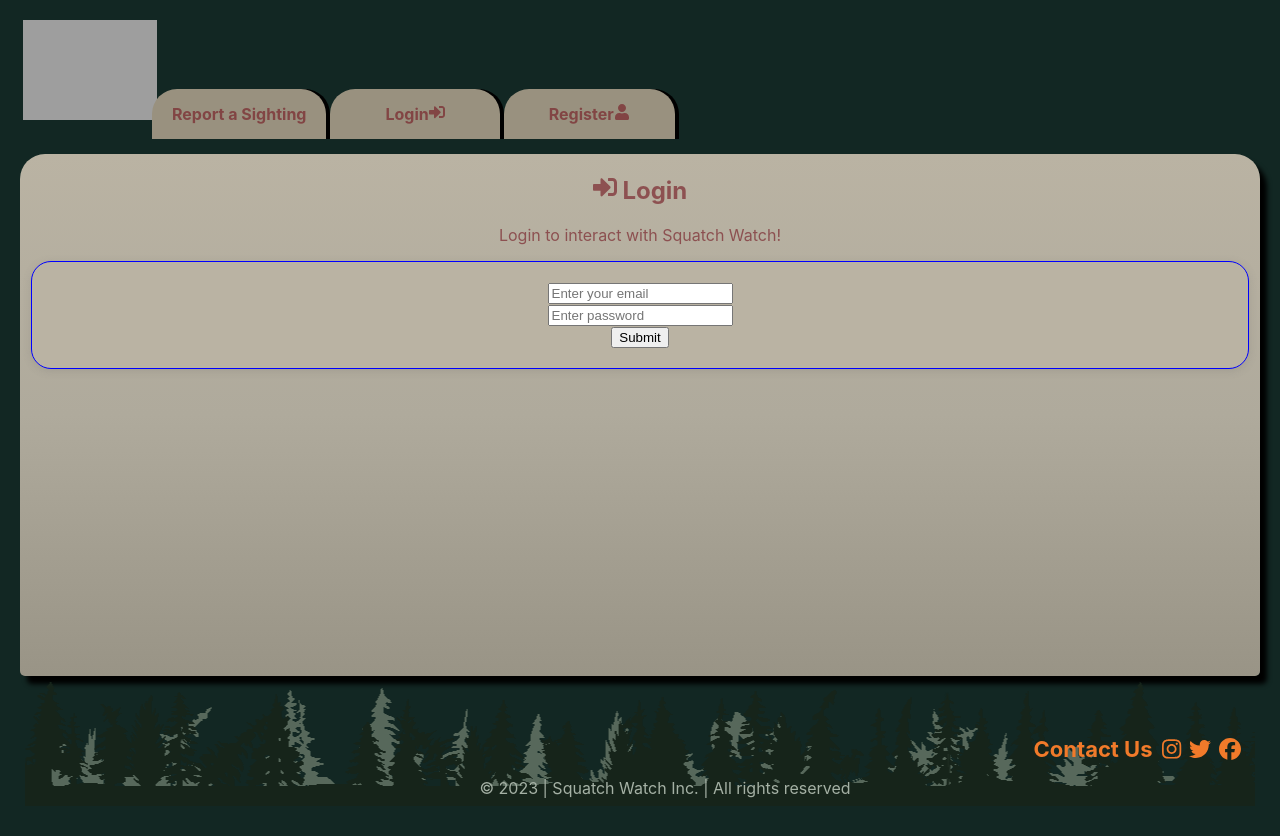
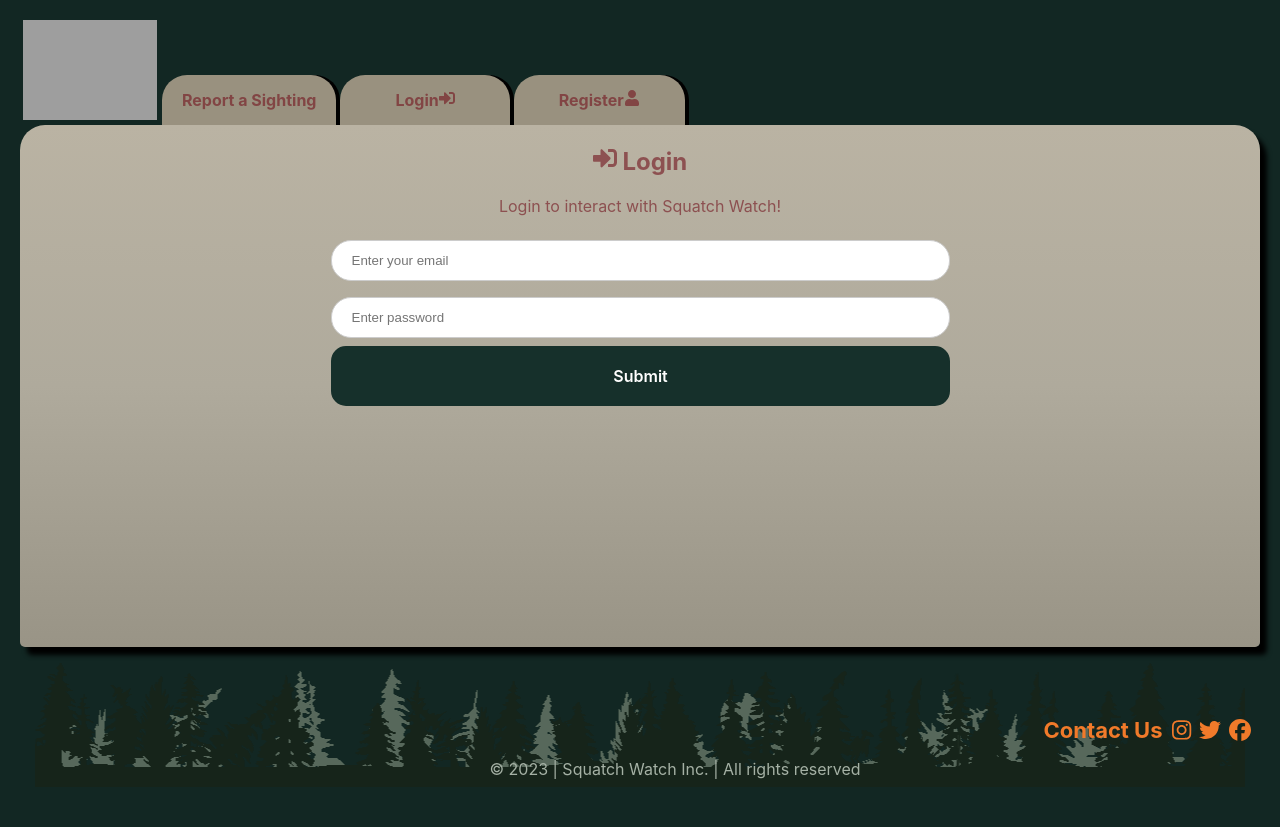
Before and after one commit to johncapovani/Squatch-Watch, a React (Create React App) app in the folder frontend/: page /login in a window 1280 px wide. Shown: the top 836 px of the page. Built offline with nearby package versions, Linux system fonts and the light colour scheme; grey boxes are pictures that could not be loaded.

Commit message:
fixed more css

```diff
--- a/frontend/src/App.css
+++ b/frontend/src/App.css
@@ -1,15 +1,16 @@
 /* * {
-    background-color: #122723;
-    color: #751922a2;
+
 } */
 
+/* background color */
 .container {
     padding: 20px;
     background-color: #122723;
+    margin: 0px;
 }
 
+/* logo sizing */
 .logo {
-    /* background-image: url(https://dejpknyizje2n.cloudfront.net/svgcustom/clipart/preview/bigfoot-or-sasquatch-sighting-29688-300x300.png); */
     text-decoration: none;
     display: flex;
     justify-content: center;
@@ -19,17 +20,18 @@
     background-size: 100px;
 }
 
+
 .gallery {
     background-color: #bab3a3;
     height: 4vh;
 }
 
+/* page styling and managment */
 .home {
     background-image: linear-gradient(to bottom, #bab3a3, #afaa9c, #999486);
-    /* background-color:#bab3a3; */
     color: #751922a2;
     font-weight: bold;
-    height: 70vh;
+    height: 65vh;
     border-radius: 25px 25px 5px 5px;
     text-align: center;
     box-shadow: 7px 8px 5px black;
@@ -37,7 +39,6 @@
 
 .login {
     background-image: linear-gradient(to bottom, #bab3a3, #afaa9c, #999486);
-    /* background-color: #bab3a3; */
     color: #751922a2;
     height: 65vh;
     border-radius: 25px 25px 5px 5px;
@@ -46,19 +47,47 @@
     padding: 1px;
 }
 
-.lForm {
-    border: 1px solid blue;
-    margin: 10px;
-    padding: 20px;
-    flex: 1 1 0px;
-    background: #BAB3A3;
-    box-shadow: rgba(99, 99, 99, 0.2) 0px 2px 8px 0px;
+.lform-control {
+    width: 100%;
+    padding: 12px 20px;
+    margin: 8px 0;
+    display: inline-block;
+    border: 1px solid #ccc;
     border-radius: 20px;
+    box-sizing: border-box;
+    background: white;
+    max-width: 50%;
+}
+
+.lbtn {
+    appearance: none;
+    background-color: #16302B;
+    border: 2px solid #16302B;
+    border-radius: 15px;
+    box-sizing: border-box;
+    color: #FFFFFF;
+    cursor: pointer;
+    display: inline-block;
+    font-family: Roobert, -apple-system, BlinkMacSystemFont, "Segoe UI", Helvetica, Arial, sans-serif, "Apple Color Emoji", "Segoe UI Emoji", "Segoe UI Symbol";
+    font-size: 16px;
+    font-weight: 600;
+    line-height: normal;
+    margin: auto;
+    min-height: 60px;
+    outline: none;
+    padding: 16px 24px;
+    text-align: center;
+    text-decoration: none;
+    transition: all 300ms cubic-bezier(.23, 1, 0.32, 1);
+    user-select: none;
+    -webkit-user-select: none;
+    touch-action: manipulation;
+    width: 50%;
+    will-change: transform;
 }
 
 .reportSightingContainer {
     background-image: linear-gradient(to bottom, #bab3a3, #afaa9c, #999486);
-    /* background-color: #bab3a3; */
     color: #751922a2;
     height: 65vh;
     border-radius: 25px 25px 5px 5px;
@@ -69,7 +98,6 @@
 
 .register {
     background-image: linear-gradient(to bottom, #bab3a3, #afaa9c, #999486);
-    /* background-color: #bab3a3; */
     color: #751922a2;
     height: 65vh;
     border-radius: 25px 25px 5px 5px;
@@ -78,9 +106,47 @@
     padding: 1px;
 }
 
+.rform-control {
+    width: 100%;
+    padding: 12px 20px;
+    margin: 8px 0;
+    display: inline-block;
+    border: 1px solid #ccc;
+    border-radius: 20px;
+    box-sizing: border-box;
+    background: white;
+    max-width: 50%;
+}
+
+.rbtn {
+    appearance: none;
+    background-color: #16302B;
+    border: 2px solid #16302B;
+    border-radius: 15px;
+    box-sizing: border-box;
+    color: #FFFFFF;
+    cursor: pointer;
+    display: inline-block;
+    font-family: Roobert, -apple-system, BlinkMacSystemFont, "Segoe UI", Helvetica, Arial, sans-serif, "Apple Color Emoji", "Segoe UI Emoji", "Segoe UI Symbol";
+    font-size: 16px;
+    font-weight: 600;
+    line-height: normal;
+    margin: auto;
+    min-height: 60px;
+    outline: none;
+    padding: 16px 24px;
+    text-align: center;
+    text-decoration: none;
+    transition: all 300ms cubic-bezier(.23, 1, 0.32, 1);
+    user-select: none;
+    -webkit-user-select: none;
+    touch-action: manipulation;
+    width: 50%;
+    will-change: transform;
+}
+
 .account {
     background-image: linear-gradient(to bottom, #bab3a3, #afaa9c, #999486);
-    /* background-color: #bab3a3; */
     color: #751922a2;
     font-weight: bold;
     height: 65vh;
@@ -90,31 +156,28 @@
     padding: 1px;
 }
 
+/* nav bar */
 .list {
-    /* border: 2px solid blue; */
     display: flex;
     list-style-type: none;
     flex-wrap: nowrap;
-    padding: 14px 0px 14px 0px;
-    margin: -45px 30px 1px 130px;
+    margin: -45px 30px 0px 100px;
 }
 
 .nav {
     display: flex;
-    /* border: 2px solid blue; */
     background-color: #99917f;
     text-decoration: none;
-    /* padding: 15px; */
     border-radius: 25px 25px 0px 0px;
     margin: 0px 2px 0px 2px;
     box-shadow: 4px 0px black;
-    /* text-shadow: 1px 1px #751922a2; */
 }
 
+
+/* nav bar style */
 .n1 {
     padding: 15px 20px 15px 20px;
     font-weight: bold;
-    /* font-family: walterturncoat; */
     color: #751922a2;
 }
 
@@ -135,14 +198,16 @@
     font-weight: bold;
     color: #751922a2;
 }
+
 /* Styling for logout button */
 .b1 {
-
-   padding: 18px 45px 15px 45px;
-   float: right;
-
+    padding: 15px 45px 17px 45px;
+    font-weight: 900;
+    color: #751922a2;
+    border: none;
 }
 
+/* nav bar effects */
 .nav:focus {
     background-color: #bab3a3;
 }
@@ -150,10 +215,3 @@
 .nav:hover {
     background-color: #bab3a3;
 }
-
-/* .footer {
-    display: flex;
-    align-items: center;
-    justify-content: center;
-    margin: 2em 0em 0em 0em;
-} */
--- a/frontend/src/components/Footer.css
+++ b/frontend/src/components/Footer.css
@@ -1,5 +1,6 @@
 .footer{
-    padding:5px
+    padding: 15px;
+    margin: 0px 0px 0px 0px;
 }
 
 .footer-text{
--- a/frontend/src/pages/Login.jsx
+++ b/frontend/src/pages/Login.jsx
@@ -71,7 +71,7 @@ function Login() {
             <div className='form-group'>
               <input
                 type='email'
-                className='form-control'
+                className='lform-control'
                 id='email'
                 name='email'
                 value={email}
@@ -82,7 +82,7 @@ function Login() {
             <div className='form-group'>
               <input
                 type='password'
-                className='form-control'
+                className='lform-control'
                 id='password'
                 name='password'
                 value={password}
@@ -92,7 +92,7 @@ function Login() {
             </div>
 
             <div className='form-group'>
-              <button type='submit' className='btn btn-block'>
+              <button type='submit' className='btn btn-block lbtn'>
                 Submit
               </button>
             </div>
--- a/frontend/src/pages/Register.jsx
+++ b/frontend/src/pages/Register.jsx
@@ -77,7 +77,7 @@ function Register() {
                     <div className='form-group'>
                         <input
                             type='text'
-                            className='form-control'
+                            className='rform-control'
                             id='name'
                             name='name'
                             value={name}
@@ -88,7 +88,7 @@ function Register() {
                     <div className='form-group'>
                         <input
                             type='email'
-                            className='form-control'
+                            className='rform-control'
                             id='email'
                             name='email'
                             value={email}
@@ -96,10 +96,10 @@ function Register() {
                             onChange={onChange}
                         />
                     </div>
-                    <div className='form-group'>
+                    <div className='rform-group'>
                         <input
                             type='password'
-                            className='form-control'
+                            className='rform-control'
                             id='password'
                             name='password'
                             value={password}
@@ -110,7 +110,7 @@ function Register() {
                     <div className='form-group'>
                         <input
                             type='password'
-                            className='form-control'
+                            className='rform-control'
                             id='password2'
                             name='password2'
                             value={password2}
@@ -119,7 +119,7 @@ function Register() {
                         />
                     </div>
                     <div className='form-group'>
-                        <button type='submit' className='btn btn-block'>
+                        <button type='submit' className='btn btn-block rbtn'>
                             Submit
                         </button>
                     </div>
```
